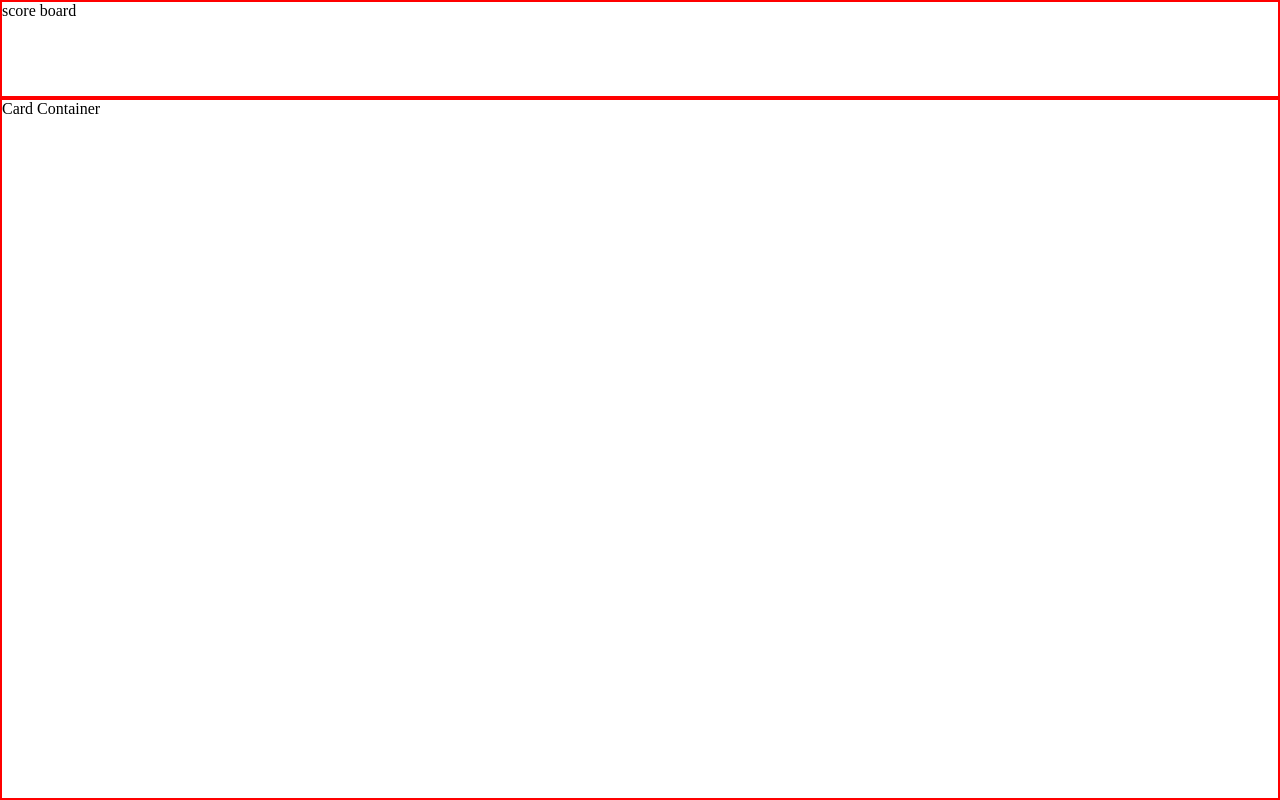
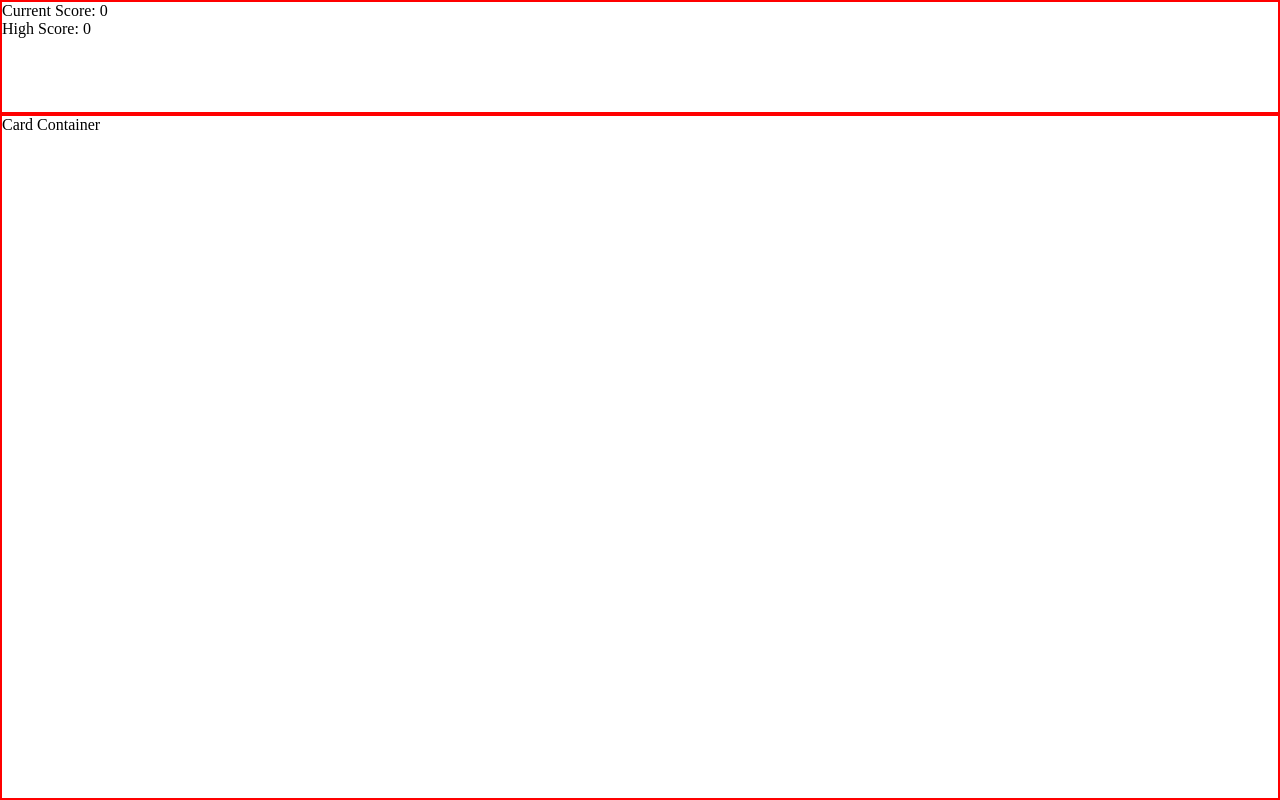
Before and after one commit to JoaoMateus98/memory-card, a React (Create React App) app: page / in a window 1280 px wide. Built offline with nearby package versions, Linux system fonts and the light colour scheme.

Commit message:
scoreBoard now displays current and high score

```diff
--- a/src/App.js
+++ b/src/App.js
@@ -1,12 +1,15 @@
-import React from "react";
+import React, { useState } from "react";
 import ScoreBoard from "./components/ScoreBoard";
 import CardContainer from "./components/CardContainer";
 import "./styles/App.css";
 
 const App = () => {
+  const [currentScore, setCurrentScore] = useState(0);
+  const [highScore, setHighScore] = useState(0);
+
   return (
     <div className="main-app-container">
-      <ScoreBoard />
+      <ScoreBoard currentScore={currentScore} highScore={highScore} />
       <CardContainer />
     </div>
   );
--- a/src/components/ScoreBoard.js
+++ b/src/components/ScoreBoard.js
@@ -1,10 +1,11 @@
 import React from "react";
 import "../styles/ScoreBoard.css";
 
-const ScoreBoard = () => {
+const ScoreBoard = (props) => {
   return (
     <div className="score-board-container">
-      <>score board</>
+      <div className="current-score">Current Score: {props.currentScore}</div>
+      <div className="high-score">High Score: {props.highScore}</div>
     </div>
   );
 };
```
